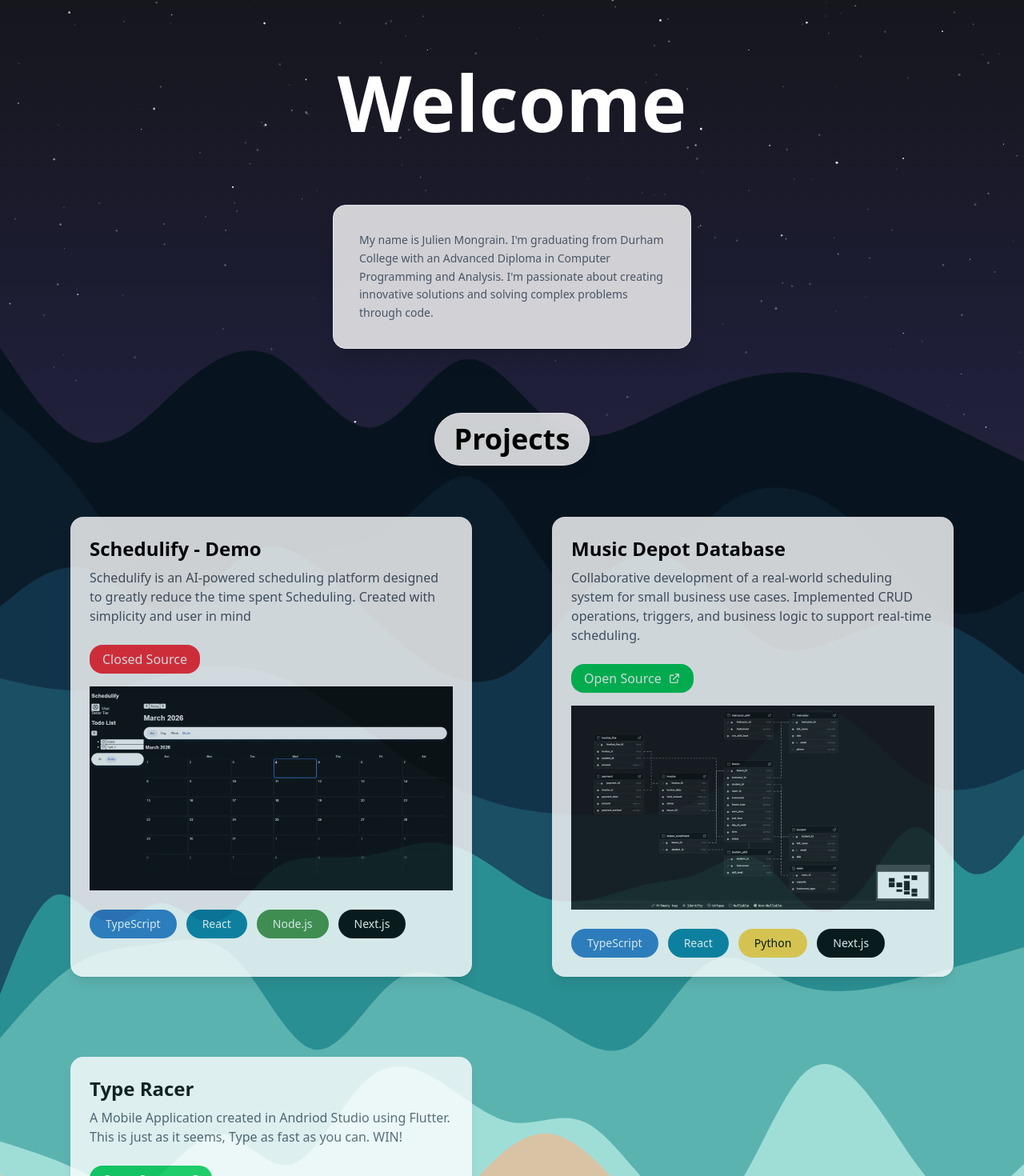
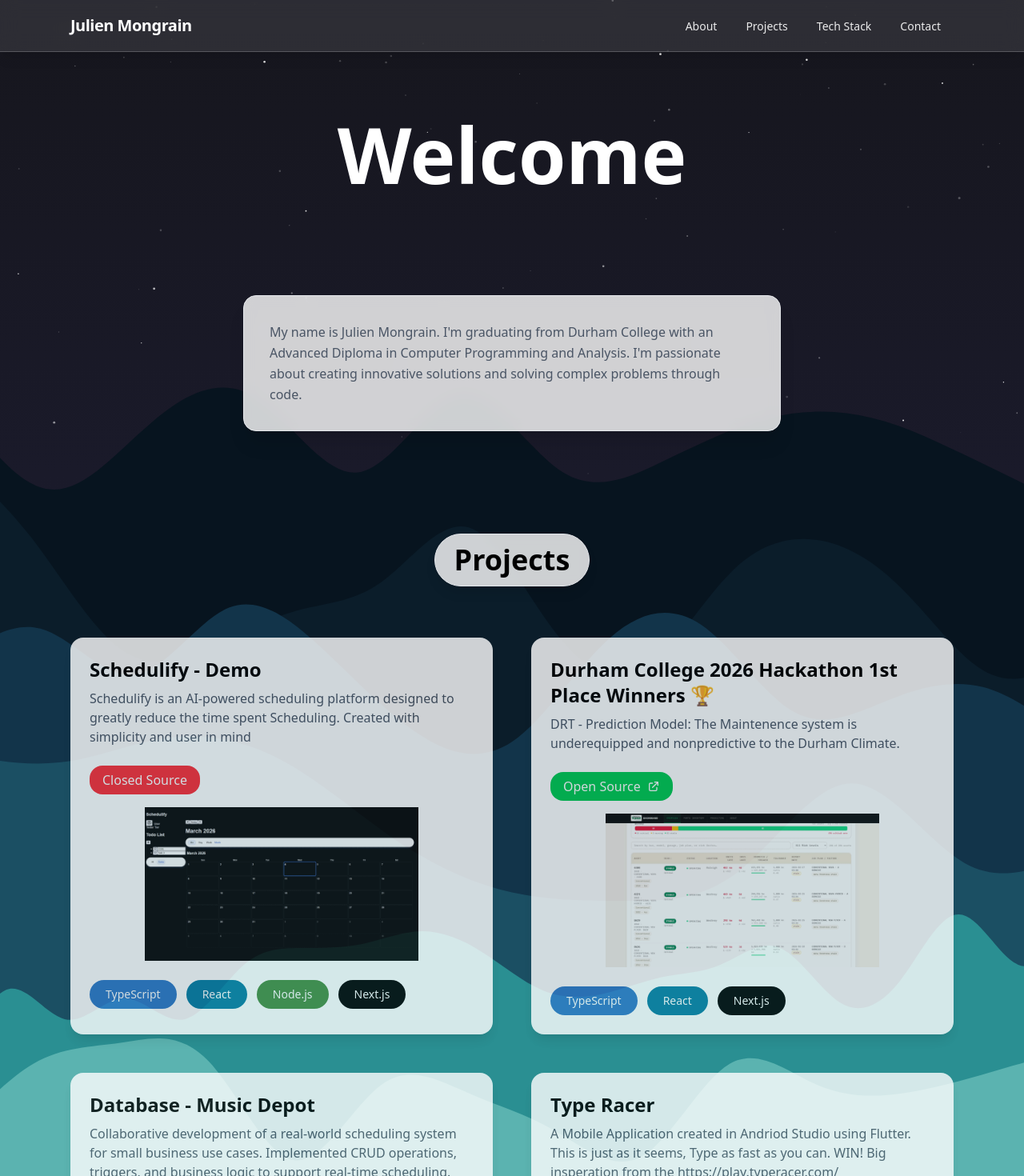
Before and after one commit to Jules-programs/portfolio-website, a Next.js app: page / in a window 1280 px wide. Shown: the top 1470 px of the page at 80% size. Built offline with nearby package versions, Linux system fonts and the light colour scheme.

Commit message:
Huge Portfolio Overhaul + new portfolio Item

```diff
--- a/app/background/SVGwaves.tsx
+++ b/app/background/SVGwaves.tsx
@@ -3,33 +3,23 @@
 import { useEffect, useRef, useState } from 'react'
 
 export default function SVGwaves() {
-/*
-
-Provided are each SVG files formats.
-
-To do this properly I'm going to need to have these upsidedown
-with them appended to each other.
-
-Like a mirror effect
-
-*/
 
   // FILL COLORS (Darkest to light)
-const layerOneColor = "#07141f"   // deep ocean
+  const layerOneColor = "#07141f"
   const layerTwoColor = "#0b1d2a"
   const layerThreeColor = "#12344a"
   const layerFourColor = "#1b4f63"
-const layerFiveColor = "#2a8f92"  // shallow water
+  const layerFiveColor = "#2a8f92"
   const layerSixColor = "#5bb3b0"
-const layerSevenColor = "#9fded7" // shoreline foam glow
-const layerEightColor = "#d8c3a5"   // deep wet sand (cool + darker)
-const layerNineColor = "#e2ccb0"    // wet sand
-const layerTenColor = "#ecd6bb"     // drying sand
-const layerElevenColor = "#f3e0c6"  // soft transition
-const layerTwelveColor = "#f7e7cf"  // dry sand
-const layerThirteenColor = "#faedd9" // sunlit dry
-const layerFourteenColor = "#fdf3e4" // bright dry sand
-const layerFifteenColor = "#fff8ec"  // almost white highlight
+  const layerSevenColor = "#9fded7"
+  const layerEightColor = "#d8c3a5"
+  const layerNineColor = "#e2ccb0"
+  const layerTenColor = "#ecd6bb"
+  const layerElevenColor = "#f3e0c6"
+  const layerTwelveColor = "#f7e7cf"
+  const layerThirteenColor = "#faedd9"
+  const layerFourteenColor = "#fdf3e4"
+  const layerFifteenColor = "#fff8ec"
 
   // PATH CODES
   const layerOneCode = "M0,64 L21.8,96 C43.6,128,87,192,131,197.3 C174.5,203,218,149,262,112 C305.5,75,349,53,393,80 C436.4,107,480,181,524,176 C567.3,171,611,85,655,80 C698.2,75,742,149,785,176 C829.1,203,873,181,916,160 C960,139,1004,117,1047,106.7 C1090.9,96,1135,96,1178,106.7 C1221.8,117,1265,139,1309,160 C1352.7,181,1396,203,1418,213.3 L1440,224 L1440,320 L1418.2,320 C1396.4,320,1353,320,1309,320 C1265.5,320,1222,320,1178,320 C1134.5,320,1091,320,1047,320 C1003.6,320,960,320,916,320 C872.7,320,829,320,785,320 C741.8,320,698,320,655,320 C610.9,320,567,320,524,320 C480,320,436,320,393,320 C349.1,320,305,320,262,320 C218.2,320,175,320,131,320 C87.3,320,44,320,22,320 L0,320 Z"
@@ -45,30 +35,43 @@ const layerFifteenColor = "#fff8ec"  // almost white highlight
 
   const svgRef = useRef<SVGSVGElement>(null)
   const [scrollY, setScrollY] = useState(0)
+  const [viewportWidth, setViewportWidth] = useState(1440)
 
   useEffect(() => {
-    const handleScroll = () => {
-      setScrollY(window.scrollY)
-    }
+    const updateWidth = () => setViewportWidth(window.innerWidth)
+    updateWidth()
+    window.addEventListener('resize', updateWidth, { passive: true })
+    return () => window.removeEventListener('resize', updateWidth)
+  }, [])
 
+  useEffect(() => {
+    const handleScroll = () => setScrollY(window.scrollY)
     window.addEventListener('scroll', handleScroll, { passive: true })
     return () => window.removeEventListener('scroll', handleScroll)
   }, [])
 
-  // Helper to calculate yOffset with parallax
+  const widthScale = viewportWidth / 1440
   const getY = (baseY: number, speed: number = 0.1) => {
-    return baseY + scrollY * speed
+    return baseY + scrollY * speed * widthScale
   }
+
   const Y = 425
-  const mirrorFlip = 638;
+  const mirrorFlip = 638
 
   return (
-  <div className="absolute inset-0 -z-10 pointer-events-none">
+    /*
+      absolute inset-0: fills the full `relative` page wrapper vertically and horizontally.
+      -z-10: sits above night sky (-z-20) but below all content sections (z-0 and above).
+      pointer-events-none so it never blocks clicks on sections above it.
+    */
+    <div className="absolute inset-0 -z-10 w-full h-full overflow-hidden pointer-events-none">
       <svg
         ref={svgRef}
         xmlns="http://www.w3.org/2000/svg"
         viewBox="0 0 1440 2700"
-      className="w-full h-auto"
+        width="100%"
+        height="100%"
+        preserveAspectRatio="xMidYMid slice"
       >
         {/* Layer 1 - Normal + Mirrored */}
         <g transform={`translate(0, ${getY(0 + Y)})`}>
@@ -78,7 +81,7 @@ const layerFifteenColor = "#fff8ec"  // almost white highlight
           <path fill={layerOneColor} fillOpacity="1" d={layerOneCode} />
         </g>
 
-      {/* Layer 2 - Normal + Mirrored */}
+        {/* Layer 2 */}
         <g transform={`translate(0, ${getY(150 + Y)})`}>
           <path fill={layerTwoColor} fillOpacity="1" d={layerTwoCode} />
         </g>
@@ -86,7 +89,7 @@ const layerFifteenColor = "#fff8ec"  // almost white highlight
           <path fill={layerTwoColor} fillOpacity="1" d={layerTwoCode} />
         </g>
 
-      {/* Layer 3 - Normal + Mirrored */}
+        {/* Layer 3 */}
         <g transform={`translate(0, ${getY(300 + Y)})`}>
           <path fill={layerThreeColor} fillOpacity="1" d={layerThreeCode} />
         </g>
@@ -94,7 +97,7 @@ const layerFifteenColor = "#fff8ec"  // almost white highlight
           <path fill={layerThreeColor} fillOpacity="1" d={layerThreeCode} />
         </g>
 
-      {/* Layer 4 - Normal + Mirrored */}
+        {/* Layer 4 */}
         <g transform={`translate(0, ${getY(465 + Y)})`}>
           <path fill={layerFourColor} fillOpacity="1" d={layerFourCode} />
         </g>
@@ -102,7 +105,7 @@ const layerFifteenColor = "#fff8ec"  // almost white highlight
           <path fill={layerFourColor} fillOpacity="1" d={layerFourCode} />
         </g>
 
-      {/* Layer 5 - Normal + Mirrored */}
+        {/* Layer 5 */}
         <g transform={`translate(0, ${getY(685 + Y)})`}>
           <path fill={layerFiveColor} fillOpacity="1" d={layerFiveCode} />
         </g>
@@ -110,7 +113,7 @@ const layerFifteenColor = "#fff8ec"  // almost white highlight
           <path fill={layerFiveColor} fillOpacity="1" d={layerFiveCode} />
         </g>
 
-      {/* Layer 6 - Normal + Mirrored */}
+        {/* Layer 6 */}
         <g transform={`translate(0, ${getY(875 + Y)})`}>
           <path fill={layerSixColor} fillOpacity="1" d={layerSixCode} />
         </g>
@@ -118,7 +121,7 @@ const layerFifteenColor = "#fff8ec"  // almost white highlight
           <path fill={layerSixColor} fillOpacity="1" d={layerSixCode} />
         </g>
 
-      {/* Layer 7 - Normal + Mirrored */}
+        {/* Layer 7 */}
         <g transform={`translate(0, ${getY(1020 + Y)})`}>
           <path fill={layerSevenColor} fillOpacity="1" d={layerSevenCode} />
         </g>
@@ -126,7 +129,7 @@ const layerFifteenColor = "#fff8ec"  // almost white highlight
           <path fill={layerSevenColor} fillOpacity="1" d={layerSevenCode} />
         </g>
 
-      {/* Layer 8 - Normal + Mirrored */}
+        {/* Layer 8 */}
         <g transform={`translate(0, ${getY(1100 + Y)})`}>
           <path fill={layerEightColor} fillOpacity="1" d={layerEightCode} />
         </g>
@@ -134,7 +137,7 @@ const layerFifteenColor = "#fff8ec"  // almost white highlight
           <path fill={layerEightColor} fillOpacity="1" d={layerEightCode} />
         </g>
 
-      {/* Layer 9 - Normal + Mirrored */}
+        {/* Layer 9 */}
         <g transform={`translate(0, ${getY(1225 + Y)})`}>
           <path fill={layerNineColor} fillOpacity="1" d={layerNineCode} />
         </g>
@@ -142,7 +145,7 @@ const layerFifteenColor = "#fff8ec"  // almost white highlight
           <path fill={layerNineColor} fillOpacity="1" d={layerNineCode} />
         </g>
 
-      {/* Layer 10 - Normal + Mirrored */}
+        {/* Layer 10 */}
         <g transform={`translate(0, ${getY(1350 + Y)})`}>
           <path fill={layerTenColor} fillOpacity="1" d={layerTenCode} />
         </g>
@@ -153,23 +156,19 @@ const layerFifteenColor = "#fff8ec"  // almost white highlight
         <g transform={`translate(0, ${getY(1425 + Y)})`}>
           <path fill={layerElevenColor} fillOpacity="1" d={layerTenCode} />
         </g>
-
         <g transform={`translate(0, ${getY(1500 + Y)})`}>
           <path fill={layerTwelveColor} fillOpacity="1" d={layerTenCode} />
         </g>
-
         <g transform={`translate(0, ${getY(1575 + Y)})`}>
           <path fill={layerThirteenColor} fillOpacity="1" d={layerTenCode} />
         </g>
-
         <g transform={`translate(0, ${getY(1650 + Y)})`}>
           <path fill={layerFourteenColor} fillOpacity="1" d={layerTenCode} />
         </g>
-
         <g transform={`translate(0, ${getY(1700 + Y)})`}>
           <path fill={layerFifteenColor} fillOpacity="1" d={layerTenCode} />
         </g>
       </svg>
     </div>
-  );
+  )
 }
--- a/app/background/nightSky.tsx
+++ b/app/background/nightSky.tsx
@@ -14,7 +14,11 @@ const NightSky: React.FC = () => {
     });
 
   return (
-    <div className="stars-wrapper absolute top-0 left-0 w-full h-[1000px] -z-10 pointer-events-none">
+    /*
+      absolute inset-0 fills the entire `relative` root div in page.tsx.
+      -z-20 sits behind SVGwaves (-z-10) and all content.
+    */
+    <div className="stars-wrapper absolute inset-0 w-full h-full -z-20 pointer-events-none overflow-hidden">
       {Array.from({ length: layers }).map((_, layerIndex) => (
         <svg
           key={layerIndex}
--- a/app/components/Layout/NavBar.tsx
+++ b/app/components/Layout/NavBar.tsx
@@ -1,13 +1,104 @@
-/*
-NavBar will be used to jump to different sections in the page as this is an SPA
+'use client'
 
-TODO
-*/
+import { useState } from 'react'
+import Link from 'next/link'
 
-export default function NavBar () {
-    return (
-        <div>
+const NAV_LINKS = [
+  { label: 'About',     href: '#intro'     },
+  { label: 'Projects',  href: '#projects'  },
+  { label: 'Tech Stack',href: '#tech-stack'},
+  { label: 'Contact',   href: '#contact'   },
+]
 
-        </div>
-    );
+export default function NavBar() {
+  const [open, setOpen] = useState(false)
+
+  const handleLinkClick = () => setOpen(false)
+
+  return (
+    <nav
+      className="
+        sticky top-0 z-50 w-full
+        bg-white/10 backdrop-blur-md
+        border-b border-white/20
+        shadow-lg
+      "
+    >
+      <div className="max-w-6xl mx-auto px-4 sm:px-6 flex items-center justify-between h-14 sm:h-16">
+
+        {/* Logo / Brand */}
+        <span className="text-white font-bold text-lg sm:text-xl tracking-tight select-none">
+          Julien Mongrain
+        </span>
+
+        {/* Desktop nav links */}
+        <ul className="hidden md:flex items-center gap-1">
+          {NAV_LINKS.map(({ label, href }) => (
+            <li key={href}>
+              <a
+                href={href}
+                className="
+                  px-4 py-2 rounded-full text-sm font-medium text-white/90
+                  hover:bg-white/20 hover:text-white
+                  transition-all duration-200
+                "
+              >
+                {label}
+              </a>
+            </li>
+          ))}
+        </ul>
+
+        {/* Hamburger — mobile only */}
+        <button
+          onClick={() => setOpen(prev => !prev)}
+          aria-label="Toggle navigation menu"
+          aria-expanded={open}
+          className="
+            md:hidden flex flex-col justify-center items-center w-9 h-9 gap-[5px]
+            rounded-lg hover:bg-white/10 transition-colors duration-200
+          "
+        >
+          <span
+            className={`block w-5 h-0.5 bg-white rounded transition-all duration-300 origin-center
+              ${open ? 'rotate-45 translate-y-[7px]' : ''}`}
+          />
+          <span
+            className={`block w-5 h-0.5 bg-white rounded transition-all duration-300
+              ${open ? 'opacity-0 scale-x-0' : ''}`}
+          />
+          <span
+            className={`block w-5 h-0.5 bg-white rounded transition-all duration-300 origin-center
+              ${open ? '-rotate-45 -translate-y-[7px]' : ''}`}
+          />
+        </button>
+      </div>
+
+      {/* Mobile dropdown */}
+      <div
+        className={`
+          md:hidden overflow-hidden transition-all duration-300 ease-in-out
+          ${open ? 'max-h-64 opacity-100' : 'max-h-0 opacity-0'}
+        `}
+      >
+        <ul className="flex flex-col px-4 pb-4 gap-1">
+          {NAV_LINKS.map(({ label, href }) => (
+            <li key={href}>
+              <a
+                href={href}
+                onClick={handleLinkClick}
+                className="
+                  block w-full px-4 py-2.5 rounded-xl text-sm font-medium text-white/90
+                  hover:bg-white/20 hover:text-white
+                  transition-all duration-200
+                "
+              >
+                {label}
+              </a>
+            </li>
+          ))}
+        </ul>
+      </div>
+    </nav>
+  )
 }
--- a/app/components/Layout/introductoryParagraph.tsx
+++ b/app/components/Layout/introductoryParagraph.tsx
@@ -1,10 +1,12 @@
 export default function Introduction() {
     return (
-        <div className="max-w-md mx-auto p-8 bg-white/80 backdrop-blur-sm rounded-2xl shadow-xl border border-gray-200">
-            <p className="text-gray-600 text-sm leading-relaxed">
-                My name is Julien Mongrain. I'm graduating from Durham College with an Advanced Diploma in Computer Programming and Analysis.
-                I'm passionate about creating innovative solutions and solving complex problems through code.
-            </p>
-        </div>
+        <section id="intro" className="py-8 sm:py-12 px-4">
+            <div className="max-w-2xl w-full mx-auto p-4 sm:p-6 md:p-8 bg-white/80 backdrop-blur-sm rounded-2xl shadow-xl border border-gray-200">
+                <p className="text-gray-600 text-sm sm:text-base leading-relaxed">
+                    My name is Julien Mongrain. I&apos;m graduating from Durham College with an Advanced Diploma in Computer Programming and Analysis.
+                    I&apos;m passionate about creating innovative solutions and solving complex problems through code.
+                </p>
+            </div>
+        </section>
     );
 }
--- a/app/components/sections/projectContainer.tsx
+++ b/app/components/sections/projectContainer.tsx
@@ -25,9 +25,9 @@ export default function ProjectContainer({
   techStack,
 }: ProjectContainerProps) {
   return (
-    <div className="bg-white rounded-2xl shadow-lg p-6 hover:shadow-xl transition opacity-80">
-      <h3 className="text-2xl font-semibold mb-2">{title}</h3>
-      <p className="text-gray-600 mb-6">{description}</p>
+    <div className="bg-white rounded-2xl shadow-lg p-4 sm:p-6 hover:shadow-xl transition opacity-80 min-w-0">
+      <h3 className="text-xl sm:text-2xl font-semibold mb-2">{title}</h3>
+      <p className="text-gray-600 text-sm sm:text-base mb-4 sm:mb-6">{description}</p>
 
       {source !== undefined && (
         <div className="mb-4">
@@ -76,15 +76,17 @@ export default function ProjectContainer({
       )}
 
       {image && (
-        <div className="mb-6">
+        <div className="mb-4 sm:mb-6 rounded-xl overflow-hidden min-w-0">
           {typeof image === 'string' ? (
             <img
               src={image}
               alt={title}
-              className="rounded-xl w-full object-cover h-48"
+              className="rounded-xl w-full object-cover h-40 sm:h-48 max-h-48"
             />
           ) : (
-            image // React element (like Next.js Image component)
+            <div className="[&_img]:rounded-xl [&_img]:w-full [&_img]:object-contain [&_img]:max-h-48 [&_img]:min-w-0">
+              {image}
+            </div>
           )}
         </div>
       )}
--- a/app/components/sections/projectSection.tsx
+++ b/app/components/sections/projectSection.tsx
@@ -3,19 +3,20 @@ import SchedulifyGIF from "../../../public/SchedulifyGIF.gif"
 import Image from "next/image"
 import TypeRacerPNG from "../../../public/TypeRacerPNG.png"
 import MusicDepotGIF from "../../../public/MusicDepotGIF.gif"
+import DRTPredictiveGIF from "../../../public/DRT-PredictiveGIF.gif"
 
 export default function ProjectsSection() {
 
   return (
-    <section className="py-20">
-      <div className="max-w-6xl mx-auto px-6">
+    <section id="projects" className="py-10 sm:py-16 md:py-20">
+      <div className="max-w-6xl mx-auto px-4 sm:px-6">
         <div className="flex justify-center">
-          <h2 className="text-4xl font-bold text-center mb-16 bg-white/80 backdrop-blur-sm px-6 py-3 rounded-full shadow-lg border border-gray-200">
+          <h2 className="text-2xl sm:text-3xl md:text-4xl font-bold text-center mb-8 sm:mb-12 md:mb-16 bg-white/80 backdrop-blur-sm px-4 sm:px-6 py-2.5 sm:py-3 rounded-full shadow-lg border border-gray-200">
             Projects
           </h2>
         </div>
 
-        <div className="grid md:grid-cols-2 gap-25">
+        <div className="grid grid-cols-1 md:grid-cols-2 gap-6 sm:gap-8 md:gap-12">
 
           <ProjectContainer
             title="Schedulify - Demo"
@@ -30,11 +31,27 @@ export default function ProjectsSection() {
             ]}
           />
 
+
           <ProjectContainer
-            title="Music Depot Database"
+            title="Durham College 2026 Hackathon 1st Place Winners 🏆"
+            description='DRT - Prediction Model: The Maintenence system is underequipped and nonpredictive to the Durham Climate.'
+            source={true}
+            sourceLink="https://main.d3omt2q10rv48q.amplifyapp.com"
+            image={<Image unoptimized src={DRTPredictiveGIF} alt="DRTPredictiveGIF"/>}
+            techStack={[
+              { name: "TypeScript", color: "bg-[#2e79c7]" },
+              { name: "React", color: "bg-[#087da3]" },
+              { name: "Next.js", color: "bg-black" }
+            ]}
+
+
+          />
+
+          <ProjectContainer
+            title="Database - Music Depot"
             description='Collaborative development of a real‑world scheduling system for small business use cases. Implemented CRUD operations, triggers, and business logic to support real‑time scheduling.'
             source={true}
-            sourceLink="https://github.com/Jules-programs/Your-Music-Depot-Project"
+            sourceLink="https://main.d3omt2q10rv48q.amplifyapp.com"
             image={<Image unoptimized src={MusicDepotGIF} alt="MusicDepot"/>}
             techStack={[
               { name: "TypeScript", color: "bg-[#2e79c7]" },
@@ -46,7 +63,7 @@ export default function ProjectsSection() {
 
           <ProjectContainer
             title="Type Racer"
-            description="A Mobile Application created in Andriod Studio using Flutter. This is just as it seems, Type as fast as you can. WIN!"
+            description="A Mobile Application created in Andriod Studio using Flutter. This is just as it seems, Type as fast as you can. WIN! Big insperation from the https://play.typeracer.com/"
             source={true}
             sourceLink="https://github.com/Jules-programs/Type-Racer"
             image={<Image unoptimized src={TypeRacerPNG} alt="Type Racer"/>}
--- a/app/globals.css
+++ b/app/globals.css
@@ -1,5 +1,10 @@
 @import "tailwindcss";
 
+/* Prevent horizontal scroll on mobile */
+html, body {
+  overflow-x: hidden;
+  max-width: 100vw;
+}
 
 /* Your non-tailwind CSS can stay above or below */
 
@@ -99,37 +104,28 @@
   }
 }
 
-/* Custom scrollbar for WebKit browsers (Chrome, Safari, Edge) */
+/* Custom scrollbar */
 ::-webkit-scrollbar {
   width: 12px;
 }
 
 ::-webkit-scrollbar-track {
-  background: #0e74da; /* Light blue-gray background */
+  background: #0e74da;
   border-radius: 10px;
 }
 
 ::-webkit-scrollbar-thumb {
-  background: linear-gradient(45deg, #3b82f6, #60a5fa); /* Blue gradient */
+  background: linear-gradient(45deg, #3b82f6, #60a5fa);
   border-radius: 10px;
-  border: 2px solid #04315e; /* Match track color */
+  border: 2px solid #04315e;
 }
 
 ::-webkit-scrollbar-thumb:hover {
-  background: linear-gradient(45deg, #2563eb, #3b82f6); /* Darker blue on hover */
+  background: linear-gradient(45deg, #2563eb, #3b82f6);
 }
 
-/* For Firefox */
+/* Firefox */
 * {
   scrollbar-width: thin;
-  scrollbar-color: #3b82f6 #063463; /* thumb color and track color */
+  scrollbar-color: #3b82f6 #063463;
 }
-
-::-webkit-scrollbar-thumb {
-  background: #0ea5e9; /* Sky blue */
-  border-radius: 4px;
-}
-
-::-webkit-scrollbar-thumb:hover {
-  background: #0284c7; /* Deeper blue on hover */
-}
--- a/app/layout.tsx
+++ b/app/layout.tsx
@@ -1,5 +1,16 @@
+import type { Metadata, Viewport } from "next";
+import "./globals.css";
 
-import "./globals.css";
+export const viewport: Viewport = {
+  width: "device-width",
+  initialScale: 1,
+  maximumScale: 5,
+};
+
+export const metadata: Metadata = {
+  title: "Julien Mongrain | Portfolio",
+  description: "Portfolio of Julien Mongrain - Computer Programming and Analysis",
+};
 
 export default function RootLayout({
   children,
@@ -7,9 +18,8 @@ export default function RootLayout({
   children: React.ReactNode;
 }>) {
   return (
-    <html lang="en">
-      <body
-      >
+    <html lang="en" className="overflow-x-hidden">
+      <body className="min-w-0 overflow-x-hidden">
         {children}
       </body>
     </html>
--- a/app/page.tsx
+++ b/app/page.tsx
@@ -4,24 +4,38 @@ import SVGwaves from "./background/SVGwaves";
 import TechStackSection from "./components/sections/techStack";
 import ProjectsSection from "./components/sections/projectSection";
 import Contact from "./components/sections/Contact";
+import NavBar from "./components/Layout/NavBar";
 
 export default function Home() {
   return (
+    /*
+      `relative` is the stacking context that both NightSky (absolute, -z-20)
+      and SVGwaves (absolute, -z-10) anchor to.
+      All sections are naturally at z-0+, so they render on top of both backgrounds.
+    */
+    <div className="relative min-h-screen overflow-x-hidden">
 
-    <div className="">
-      <h1 className="p-20 flex justify-center text-8xl text-white font-bold text-center">Welcome</h1>
+      {/* ── Backgrounds (absolutely positioned, behind everything) ── */}
+      <NightSky />
+      <SVGwaves />
 
-      < NightSky />
+      {/* ── Sticky nav (z-50, always on top) ── */}
+      <NavBar />
 
-      < SVGwaves />
+      {/* ── Content sections — flow on top of the backgrounds ── */}
+      <main className="relative z-10">
+        <h1 className="px-4 py-12 sm:py-16 md:p-20 flex justify-center text-4xl sm:text-6xl md:text-7xl lg:text-8xl text-white font-bold text-center">
+          Welcome
+        </h1>
 
-      < Introduction />
+        <Introduction />
 
-      < ProjectsSection />
+        <ProjectsSection />
 
-      < TechStackSection />
+        <TechStackSection />
 
-      < Contact />
+        <Contact />
+      </main>
 
     </div>
   );
```
Also changed, not shown: app/components/sections/Contact.tsx (+6 -4 lines), app/components/sections/techStack.tsx (+4 -4 lines), public/DRT-PredictiveGIF.gif (added). Lines whose indentation alone changed are shown as unchanged.
